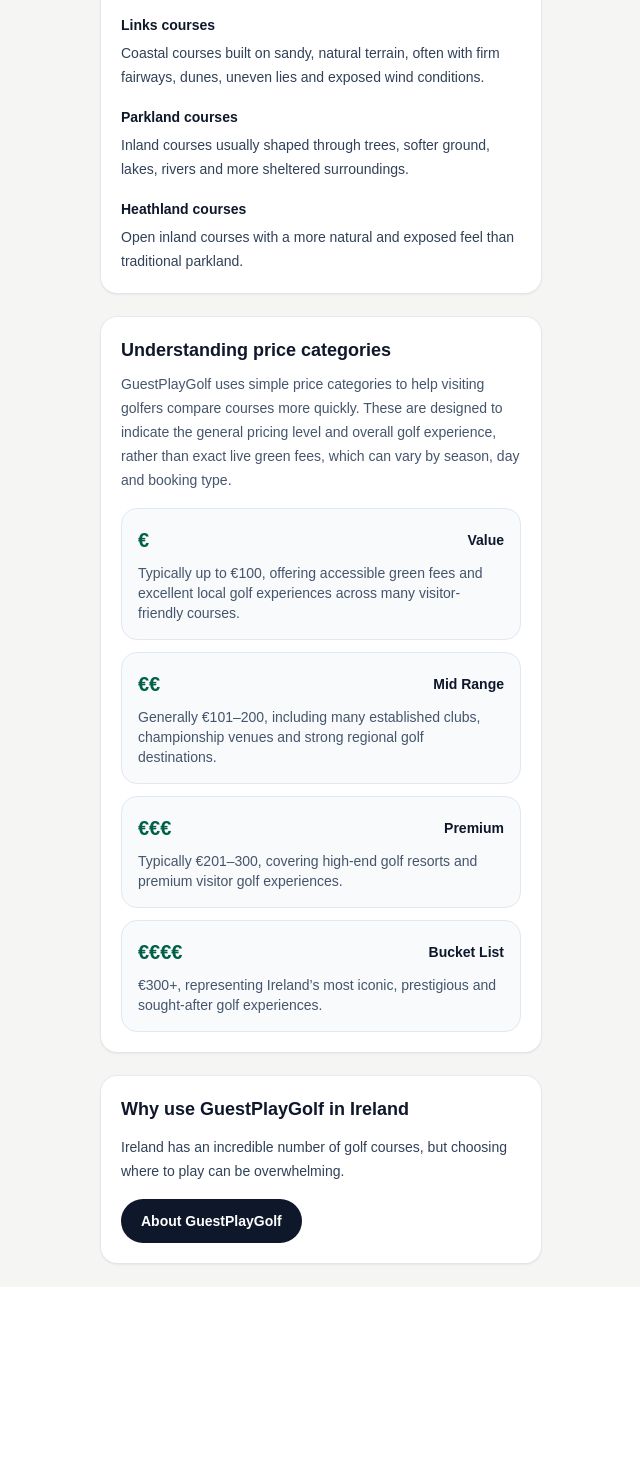
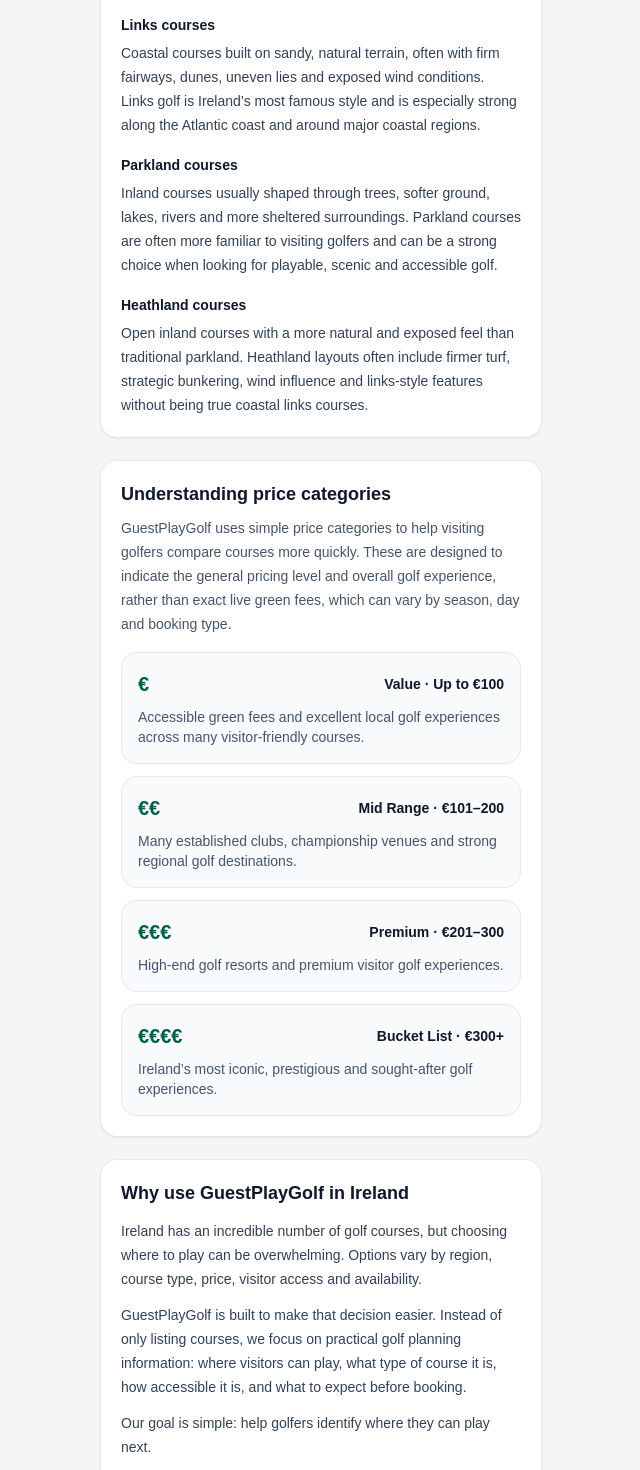
Before and after one commit to DaveKW2G/where2golf, a Next.js app: page /ireland in a window 1280 px wide. Shown: the part 2060-3530 px from the top of the page, without its empty margins (319-959 px from the left). Before the commit the page ends 3347 px from the top, so only its background shows below. Built offline with nearby package versions, Linux system fonts and the light colour scheme.

Commit message:
Update Ireland pricing categories & ranges

```diff
--- a/app/ireland/page.tsx
+++ b/app/ireland/page.tsx
@@ -58,27 +58,27 @@
 const priceCategories = [
   {
     label: "€",
-    range: "Value",
+    range: "Value · Up to €100",
     description:
-      "Typically up to €100, offering accessible green fees and excellent local golf experiences across many visitor-friendly courses.",
+      "Accessible green fees and excellent local golf experiences across many visitor-friendly courses.",
   },
   {
     label: "€€",
-    range: "Mid Range",
+    range: "Mid Range · €101–200",
     description:
-      "Generally €101–200, including many established clubs, championship venues and strong regional golf destinations.",
+      "Many established clubs, championship venues and strong regional golf destinations.",
   },
   {
     label: "€€€",
-    range: "Premium",
+    range: "Premium · €201–300",
     description:
-      "Typically €201–300, covering high-end golf resorts and premium visitor golf experiences.",
+      "High-end golf resorts and premium visitor golf experiences.",
   },
   {
     label: "€€€€",
-    range: "Bucket List",
+    range: "Bucket List · €300+",
     description:
-      "€300+, representing Ireland’s most iconic, prestigious and sought-after golf experiences.",
+      "Ireland’s most iconic, prestigious and sought-after golf experiences.",
   },
 ]
 
@@ -208,7 +208,9 @@
               <h3 className="font-semibold text-slate-900">Links courses</h3>
               <p className="mt-1">
                 Coastal courses built on sandy, natural terrain, often with firm
-                fairways, dunes, uneven lies and exposed wind conditions.
+                fairways, dunes, uneven lies and exposed wind conditions. Links
+                golf is Ireland’s most famous style and is especially strong
+                along the Atlantic coast and around major coastal regions.
               </p>
             </div>
 
@@ -216,7 +218,9 @@
               <h3 className="font-semibold text-slate-900">Parkland courses</h3>
               <p className="mt-1">
                 Inland courses usually shaped through trees, softer ground,
-                lakes, rivers and more sheltered surroundings.
+                lakes, rivers and more sheltered surroundings. Parkland courses
+                are often more familiar to visiting golfers and can be a strong
+                choice when looking for playable, scenic and accessible golf.
               </p>
             </div>
 
@@ -224,7 +228,9 @@
               <h3 className="font-semibold text-slate-900">Heathland courses</h3>
               <p className="mt-1">
                 Open inland courses with a more natural and exposed feel than
-                traditional parkland.
+                traditional parkland. Heathland layouts often include firmer
+                turf, strategic bunkering, wind influence and links-style
+                features without being true coastal links courses.
               </p>
             </div>
           </div>
@@ -273,7 +279,19 @@
 
           <p className="mt-3 text-sm leading-6 text-slate-700">
             Ireland has an incredible number of golf courses, but choosing where
-            to play can be overwhelming.
+            to play can be overwhelming. Options vary by region, course type,
+            price, visitor access and availability.
+          </p>
+
+          <p className="mt-3 text-sm leading-6 text-slate-700">
+            GuestPlayGolf is built to make that decision easier. Instead of only
+            listing courses, we focus on practical golf planning information:
+            where visitors can play, what type of course it is, how accessible it
+            is, and what to expect before booking.
+          </p>
+
+          <p className="mt-3 text-sm leading-6 text-slate-700">
+            Our goal is simple: help golfers identify where they can play next.
           </p>
 
           <Link
```
